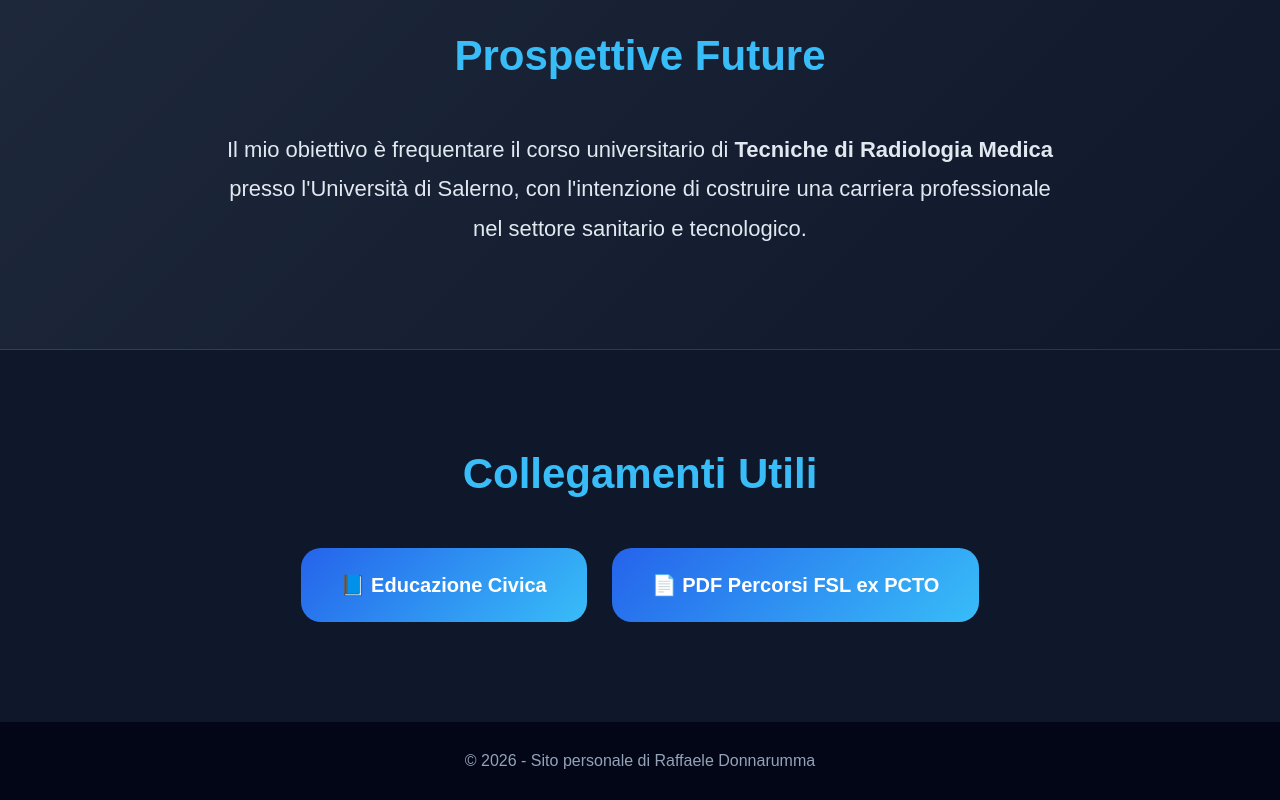
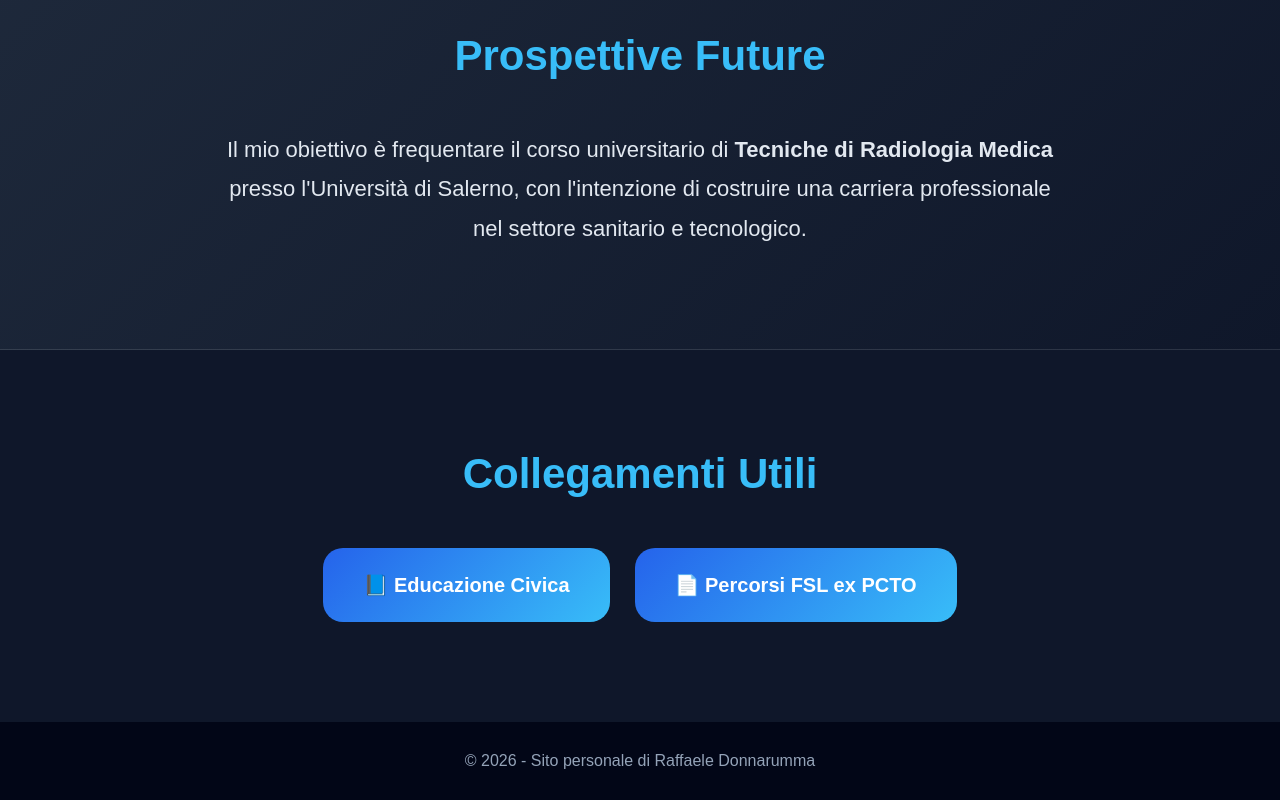
Before and after one commit to raffaeledonnarumma/esame-di-stato, a plain HTML site: page index.html in a window 1280 px wide. Shown: the part 1956-2756 px from the top of the page. Drawn offline with Linux system fonts and the light colour scheme.

Commit message:
Update index.html

```diff
--- a/index.html
+++ b/index.html
@@ -362,7 +362,7 @@
       </a>
 
       <a href="pcto.pdf" class="link-box">
-        📄 PDF Percorsi FSL ex PCTO
+        📄 Percorsi FSL ex PCTO
       </a>
 
     </div>
```
